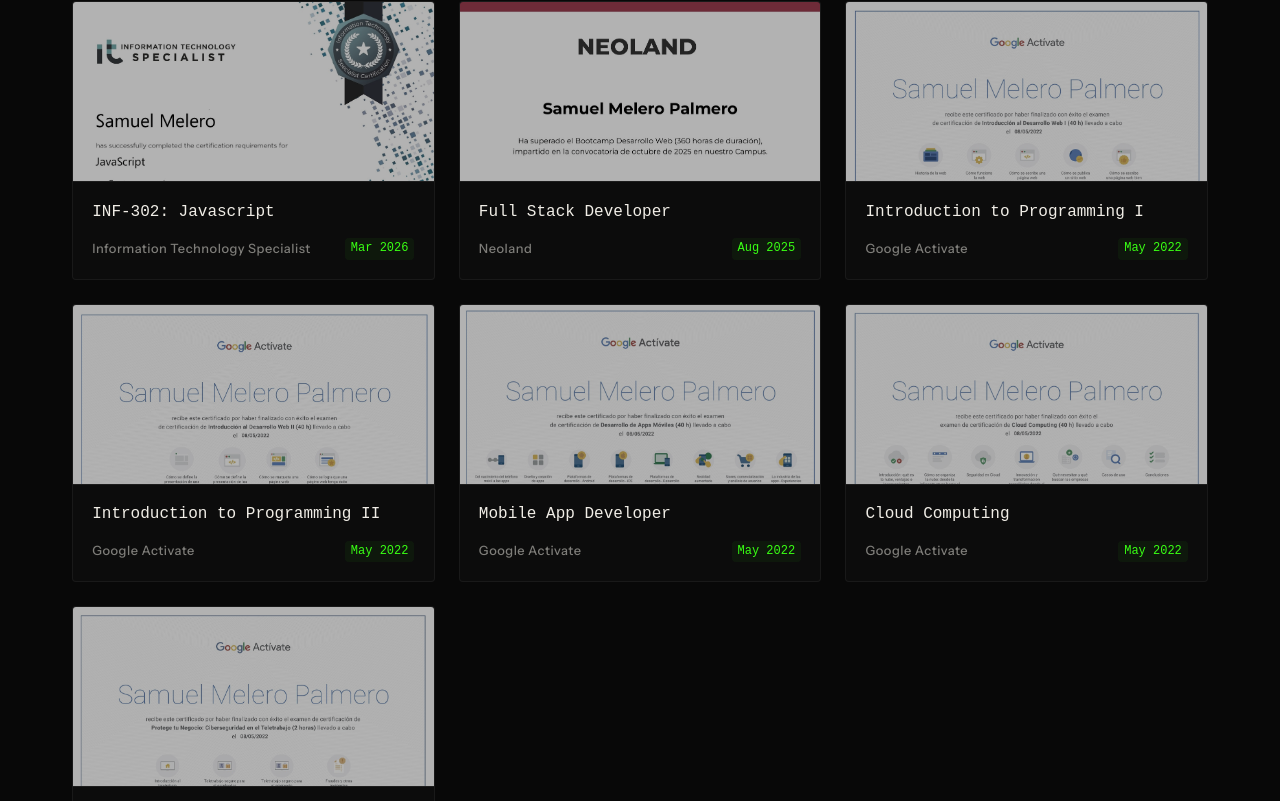
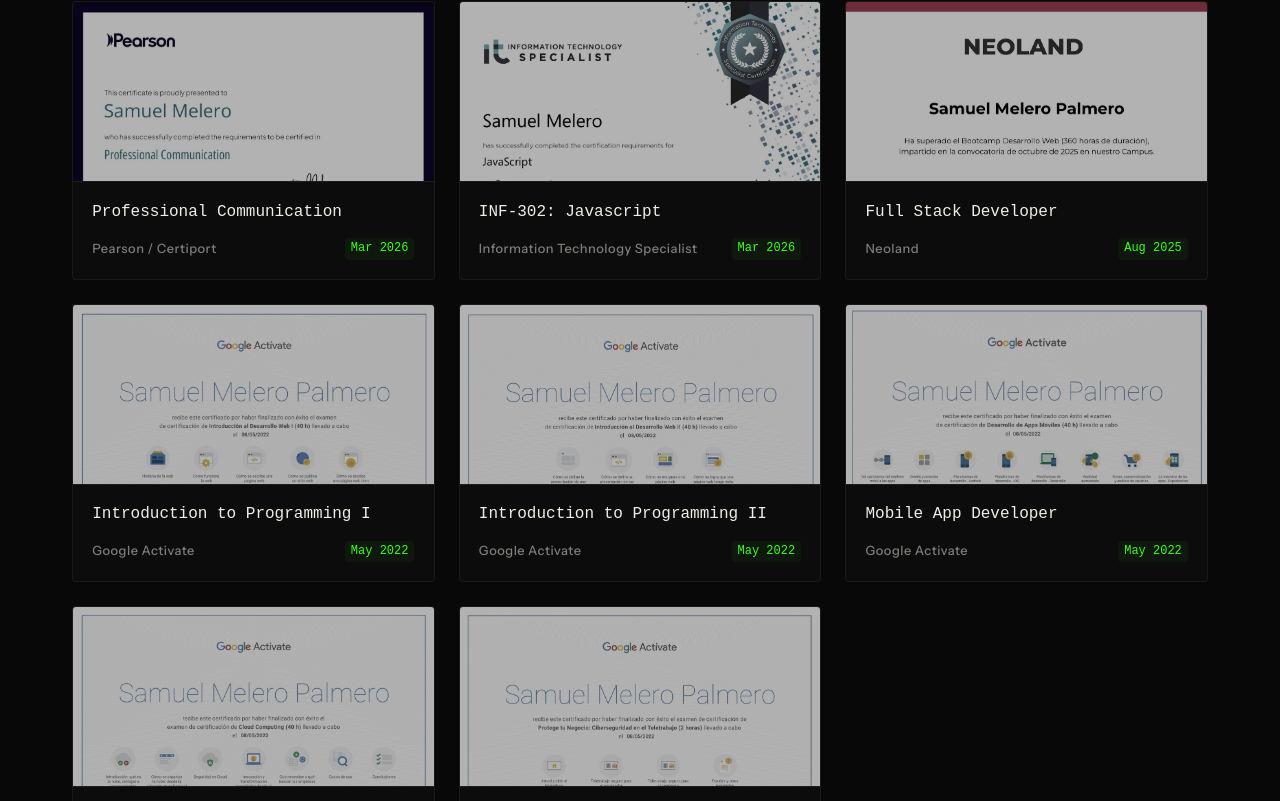
Before and after one commit to samuelmeleroWEB/portfolio, a React (Vite) app: page / in a window 1280 px wide. Shown: the part 3909-4710 px from the top of the page. Built offline with nearby package versions, Linux system fonts and the light colour scheme; a web font is replaced by a local one.

Commit message:
feat(certifications): add Professional Communication certification and image

```diff
--- a/src/data/certifications.ts
+++ b/src/data/certifications.ts
@@ -6,6 +6,7 @@
 import devAppMobile from '../assets/images/devappmobile.jpg';
 import cloudComputing from '../assets/images/cloudcomputing.jpg';
 import ciberSeguridad from '../assets/images/Ciberseguridad.jpg';
+import profComm from '../assets/images/csscertificate.jpg';
 
 export const certifications: Certification[] = [
     {
@@ -63,5 +64,13 @@
         date: '2026-03-18',
         image: jsCert,
         url: '#'
+    },
+    {
+        id: 'cert-8',
+        title: 'Professional Communication',
+        issuer: 'Pearson / Certiport',
+        date: '2026-03-24',
+        image: profComm,
+        url: '#'
     }
 ];
--- a/src/locales/en.json
+++ b/src/locales/en.json
@@ -89,7 +89,8 @@
       "c4": "Full Stack Developer",
       "c5": "INF-302: Javascript",
       "c6": "Cloud Computing",
-      "c7": "Cybersecurity in Teleworking"
+      "c7": "Cybersecurity in Teleworking",
+      "c8": "Professional Communication"
     }
   },
   "contact": {
--- a/src/locales/es.json
+++ b/src/locales/es.json
@@ -89,7 +89,8 @@
       "c4": "Desarrollador full stack",
       "c5": "INF-302: Javascript",
       "c6": "Cloud Computing",
-      "c7": "Ciberseguridad en el teletrabajo"
+      "c7": "Ciberseguridad en el teletrabajo",
+      "c8": "Comunicación Profesional"
     }
   },
   "contact": {
```
Also changed, not shown: src/assets/images/csscertificate.jpg (added).
